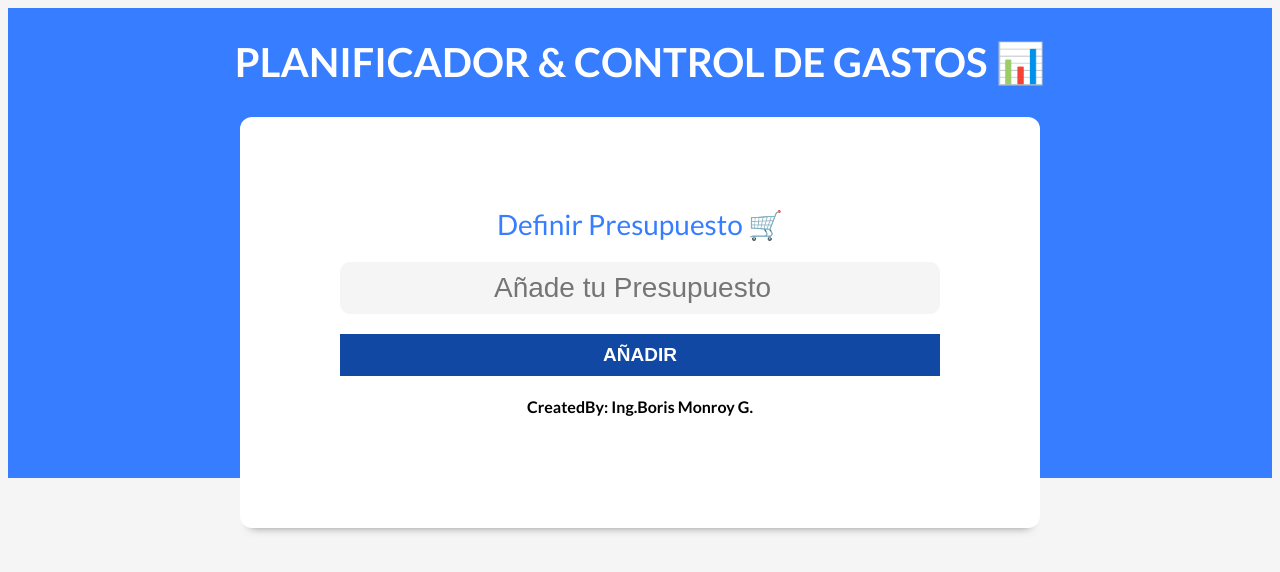
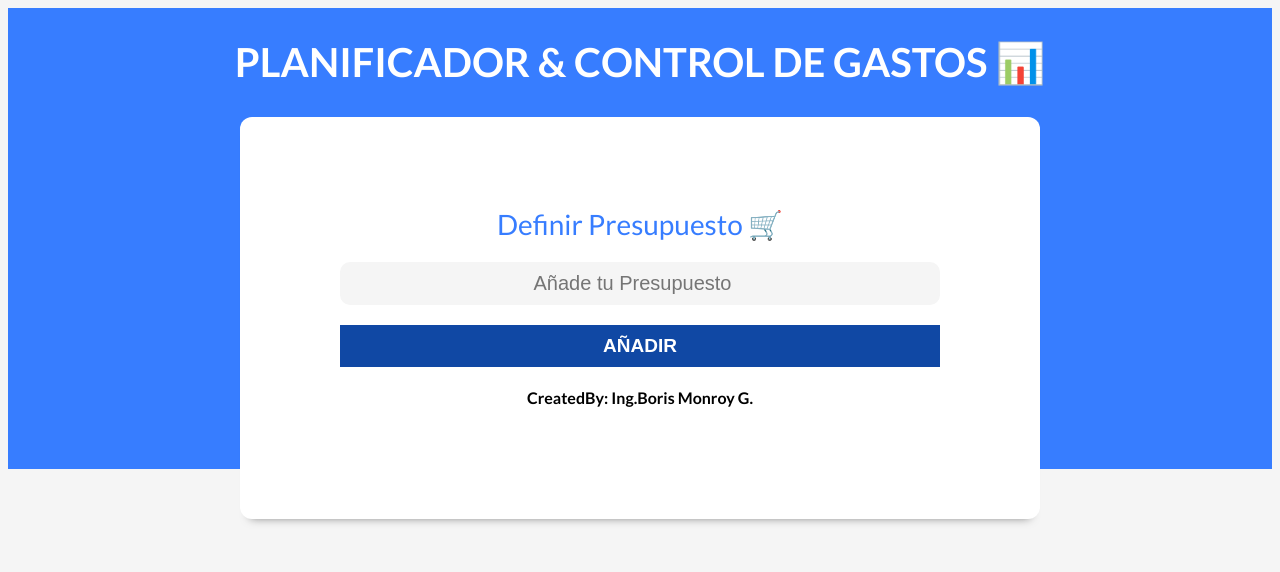
Before and after one commit to borismg04/Wallet-Budget, a React (Vite) app: page / in a window 1280 px wide. Shown: the top 572 px of the page. Built offline with nearby package versions, Linux system fonts and the light colour scheme.

Commit message:
bug fix css

```diff
--- a/src/index.css
+++ b/src/index.css
@@ -187,7 +187,7 @@
 }
 .formulario input[type="text"].nuevo-presupuesto,
 .formulario input[type="number"].nuevo-presupuesto {
-    font-size: 2.8rem;
+    font-size: 2rem;
     text-align: center;
 }
 
```
